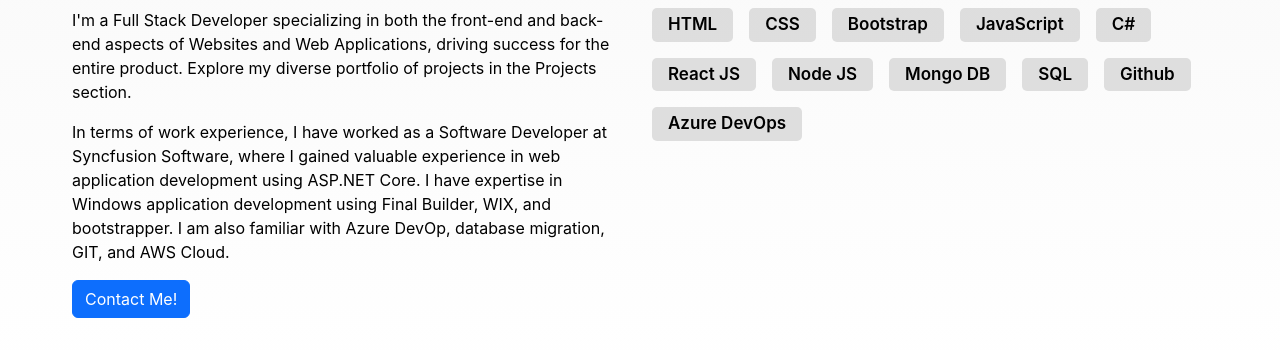
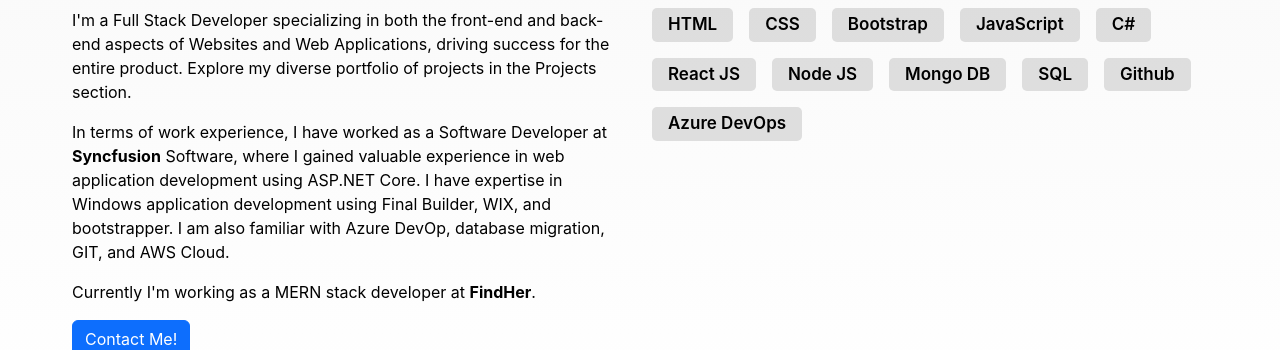
Before and after one commit to Praveenraj-subramaniyan/praveenraj_portfolio, a React (Create React App) app: page / in a window 1280 px wide. Shown: the part 931-1281 px from the top of the page. Built offline with nearby package versions, Linux system fonts and the light colour scheme.

Commit message:
work experience added

```diff
--- a/src/About.js
+++ b/src/About.js
@@ -27,12 +27,13 @@ function About() {
 
             <p className="about-content-details-para">
               In terms of work experience, I have worked as a Software Developer
-              at Syncfusion Software, where I gained valuable experience in web
+              at <b>Syncfusion</b> Software, where I gained valuable experience in web
               application development using ASP.NET Core. I have expertise in
               Windows application development using Final Builder, WIX, and
               bootstrapper. I am also familiar with Azure DevOp, database
               migration, GIT, and AWS Cloud.
             </p>
+            <p>Currently I'm working as a MERN stack developer at <b>FindHer</b>.</p>
           </div>
           <div className="col-12 col-lg-6 col-md-12 my-skills">
             <h4 className="col-6">My Skills</h4>
```
